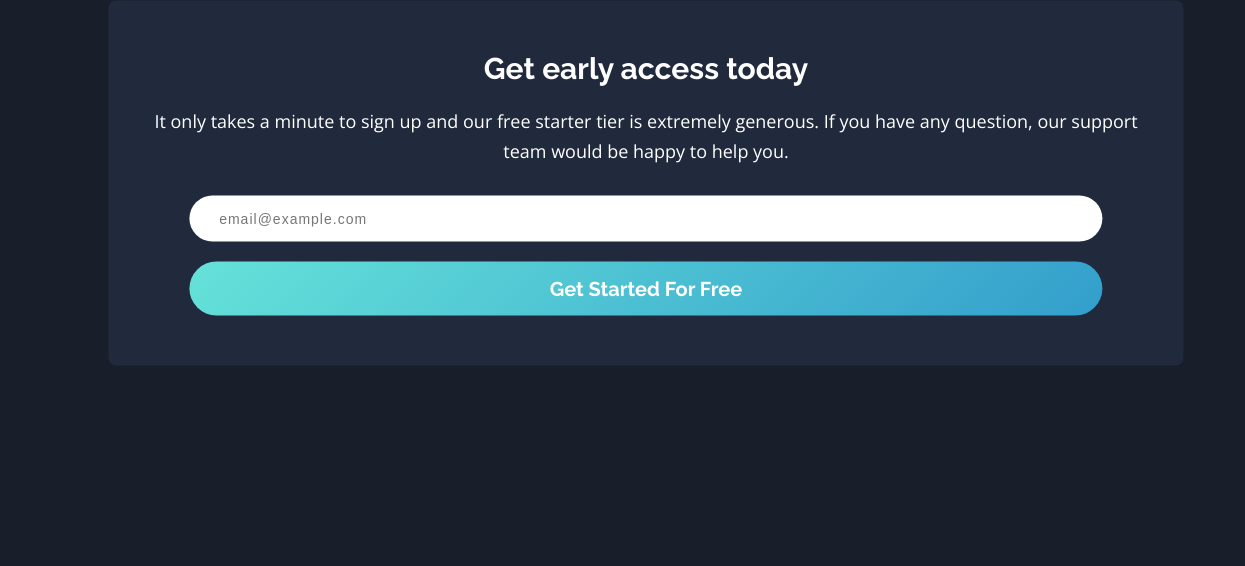
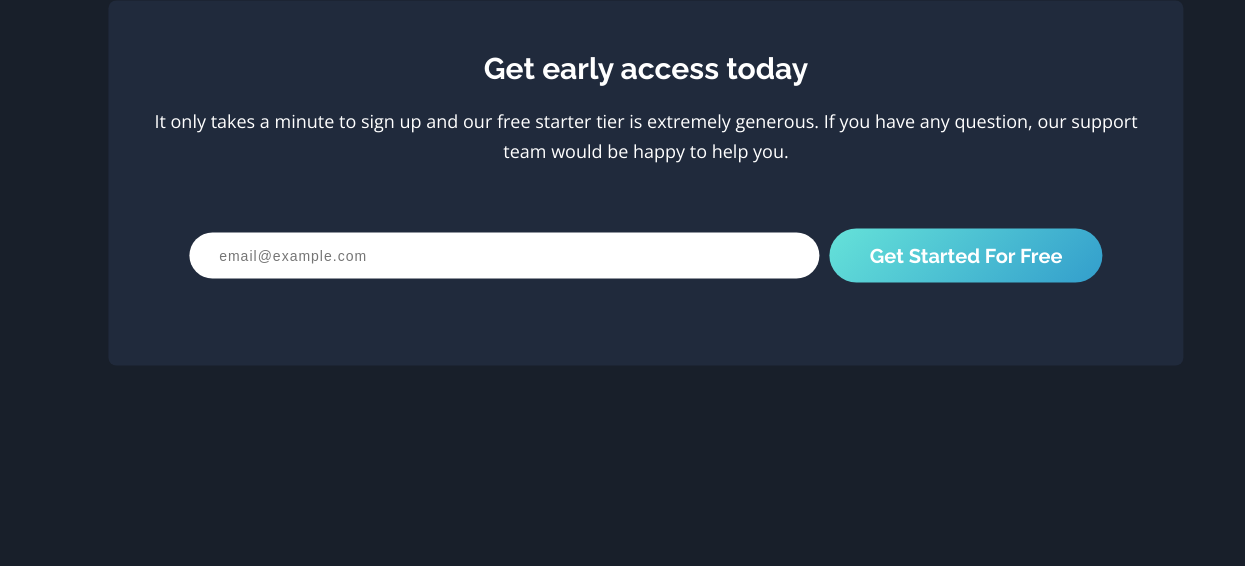
Before and after one commit to abolfazl-jmd/fylo-landing-page, a plain HTML site: page index.html in a window 1536 px wide. Shown: the part 1667-2233 px from the top of the page, without its empty margins (122-1367 px from the left). Drawn offline with nearby package versions, Linux system fonts and the light colour scheme.

Commit message:
Images and form wrapper were made responsive.

```diff
--- a/src/style.css
+++ b/src/style.css
@@ -591,4 +591,19 @@ html {
     width: 70%;
     transform: translate(-50%, -50%);
   }
+  .productive__img {
+    width: 80%;
+  }
+  .intro__img {
+    width: 50%;
+  }
+  .form__wrapper {
+    flex-direction: row;
+  }
+  .email__input {
+    width: 90%;
+  }
+  .btn__submit {
+    width: 40%;
+  }
 }
```
Also changed, not shown: index.html (+0 -10 lines).
